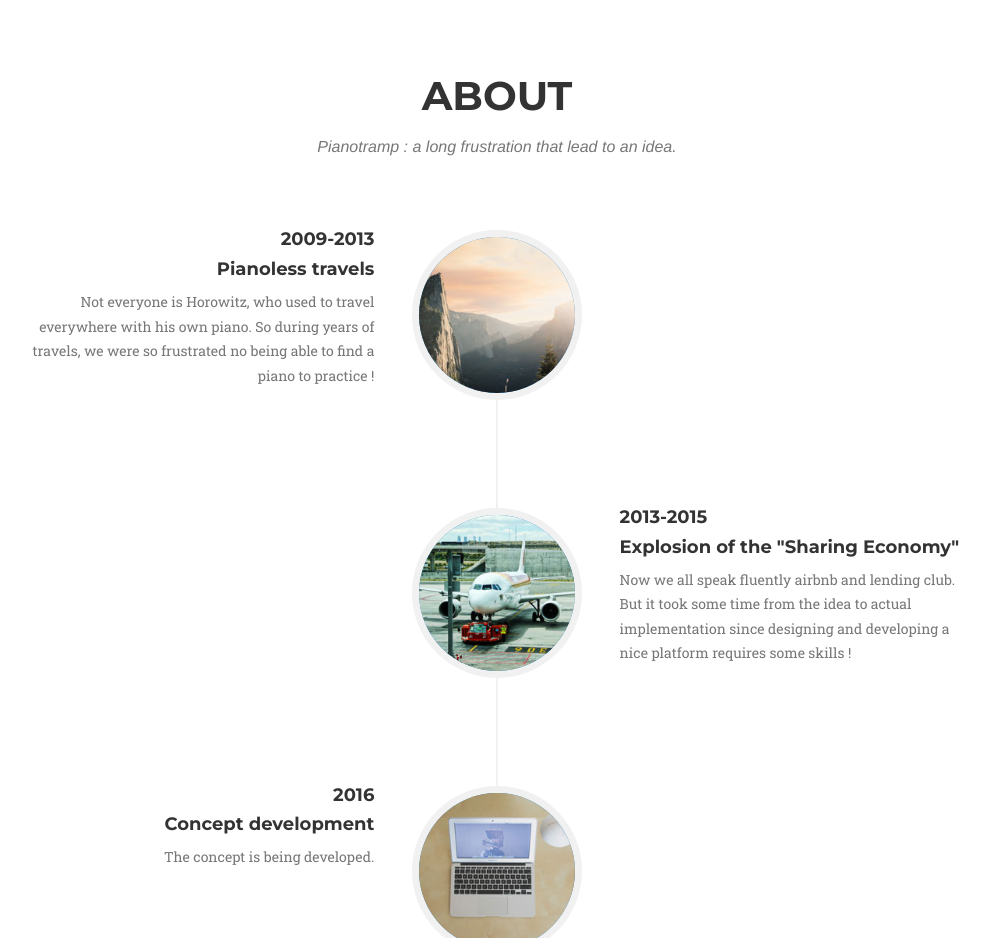
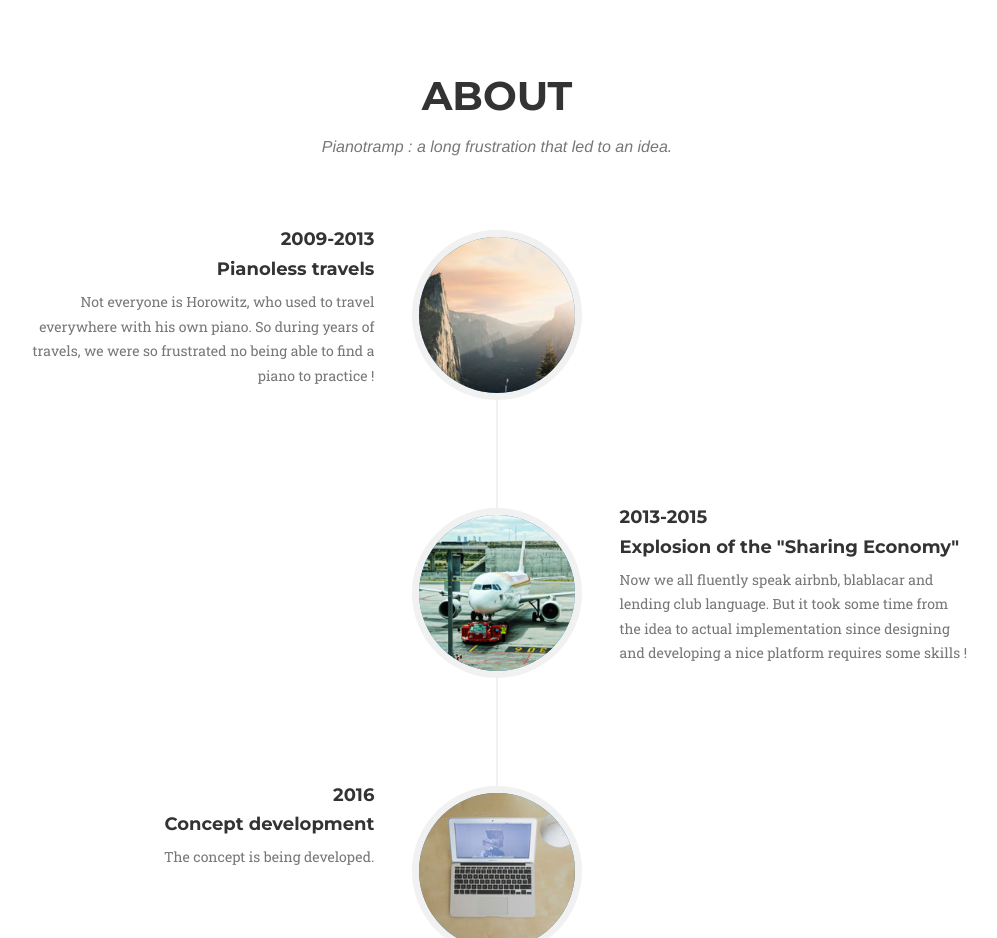
Before and after one commit to Guillaume853/Pianotramp_LP, a website: page index.html in a window 1280 px wide. Shown: the part 1580-2518 px from the top of the page, without its empty margins (143-1140 px from the left). Drawn offline with nearby package versions, Linux system fonts and the light colour scheme; a web font is replaced by a local one.

Commit message:
typo edits

```diff
--- a/index.html
+++ b/index.html
@@ -150,7 +150,7 @@
             <div class="row">
                 <div class="col-lg-12 text-center">
                     <h2 class="section-heading">About</h2>
-                    <h3 class="section-subheading text-muted">Pianotramp : a long frustration that lead to an idea.</h3>
+                    <h3 class="section-subheading text-muted">Pianotramp : a long frustration that led to an idea.</h3>
                 </div>
             </div>
             <div class="row">
@@ -180,7 +180,7 @@
                                     <h4 class="subheading">Explosion of the "Sharing Economy"</h4>
                                 </div>
                                 <div class="timeline-body">
-                                    <p class="text-muted">Now we all speak fluently airbnb and lending club. But it took some time from the idea to actual implementation since designing and developing a nice platform requires some skills !</p>
+                                    <p class="text-muted">Now we all fluently speak airbnb, blablacar and lending club language. But it took some time from the idea to actual implementation since designing and developing a nice platform requires some skills !</p>
                                 </div>
                             </div>
                         </li>
```
